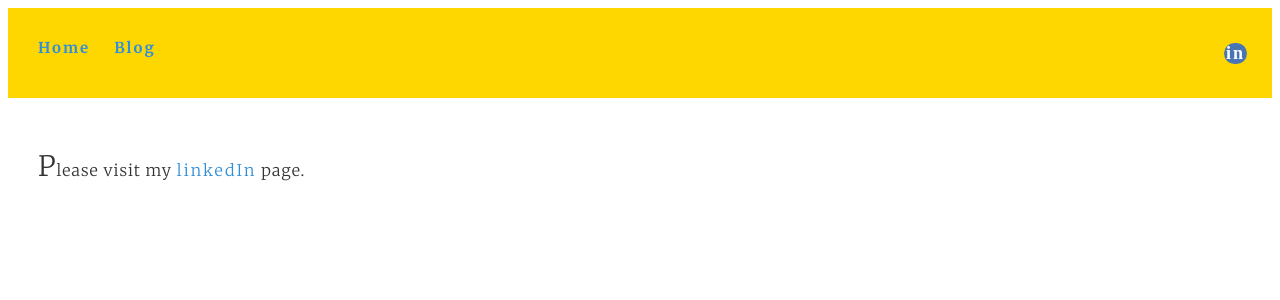
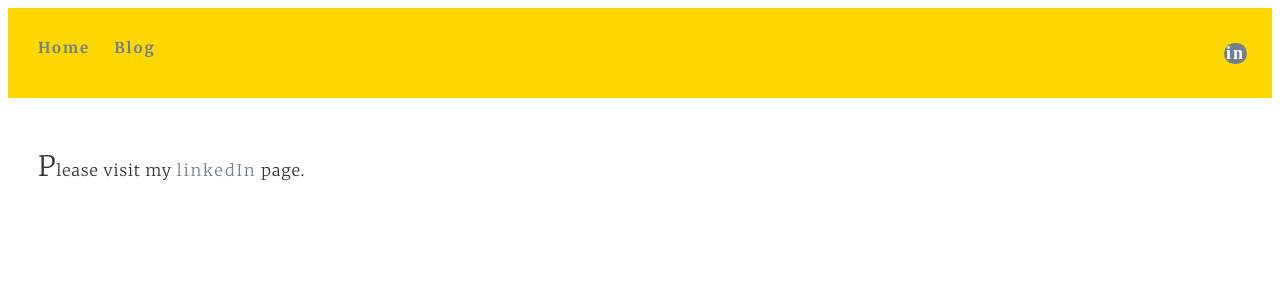
Before and after one commit to srirangamv/srirangamv.github.io, a Jekyll site: the page built from about/index.html, in a window 1280 px wide. Shown: the top 300 px of the page. Built offline with Jekyll 4.4.1, drawn with Linux system fonts in a browser that asks for light colours.

Commit message:
site css changed.

```diff
--- a/css/style.css
+++ b/css/style.css
@@ -50,7 +50,7 @@
 }
 
 a {
-    color: #308fd9;
+    color: slategray;
     text-decoration: none;
     /*text-transform: uppercase;*/
     letter-spacing: 2px;
@@ -129,7 +129,7 @@
    font-weight: bold;
    font-size:150%;
    font-family: Myriad Pro;
-   background-color:#4875B4;
+   background-color:slategray;
    color:white;
    text-decoration:none;
    padding: 0px 2px;
@@ -163,7 +163,7 @@
    padding: 30px 20px 10px 30px;
    overflow-x:hidden;
    overflow-y:auto;
-   height:90%;
+   height:85%;
 }
 
 .hs-inner {
```
